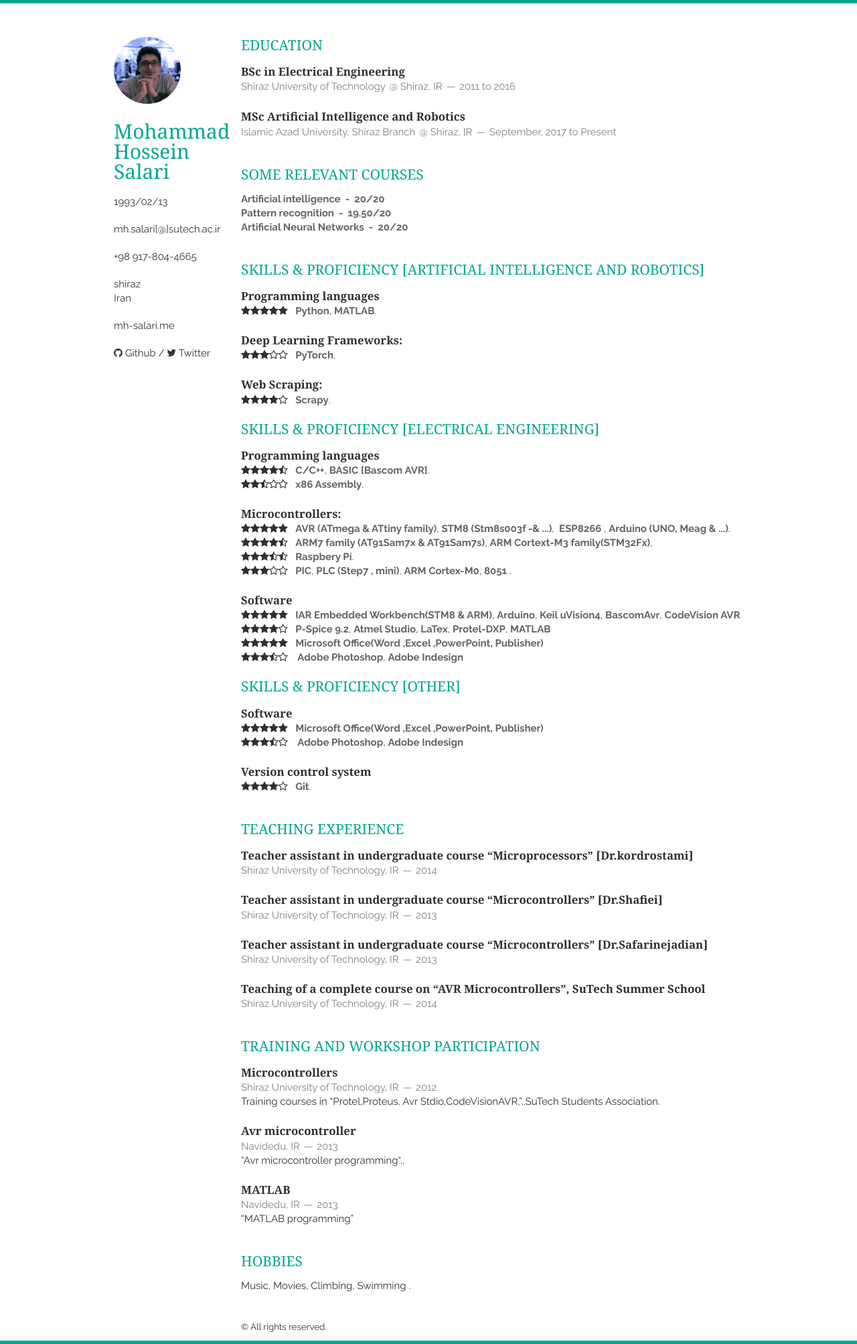
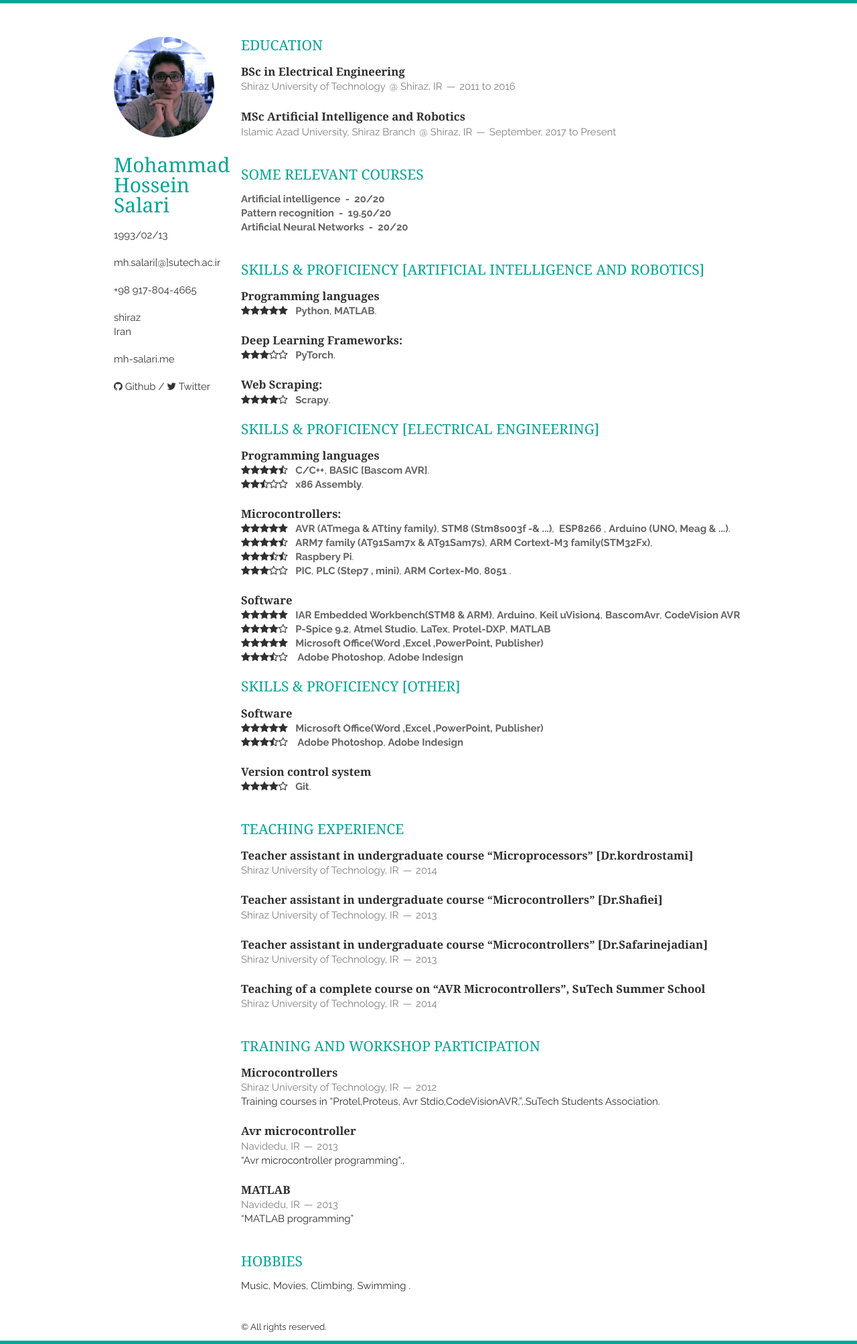
Before and after one commit to yazdipour/cv, a Jekyll site: the page built from index.html, in a window 1280 px wide. Shown: the whole page at 67% size. Built offline with Jekyll 4.4.1, drawn with Linux system fonts in a browser that asks for light colours; nearby versions of some CDN libraries.

Commit message:
Update layout.css
fix .me image size

```diff
--- a/static/css/layout.css
+++ b/static/css/layout.css
@@ -31,10 +31,10 @@
 }
 
 .me {
-    width: 100px;
-    height: 100px;
+    width: 150px;
+    height: 150px;
     border-radius: 50px;
-    -webkit-border-radius: 50px;
+    -webkit-border-radius: 75px;
     -moz-border-radius: 50px;
     margin-bottom: 20px;
 }
```
